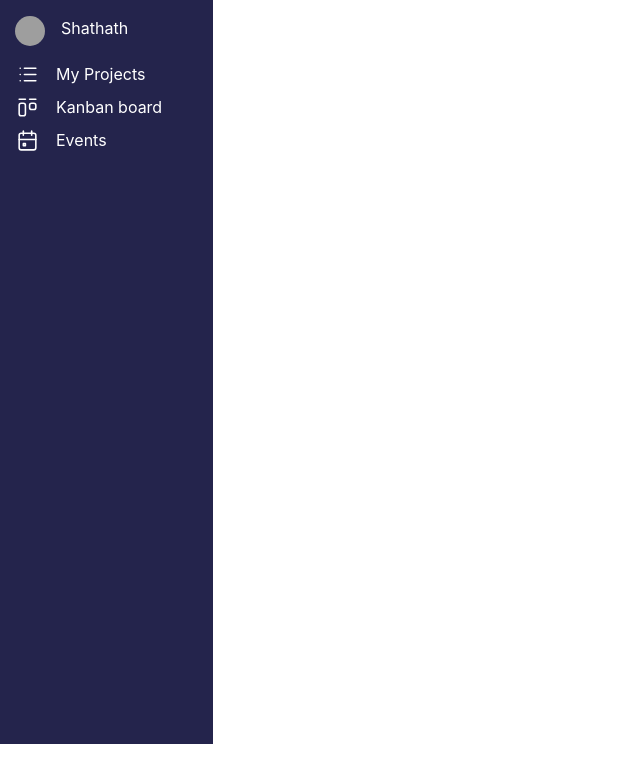
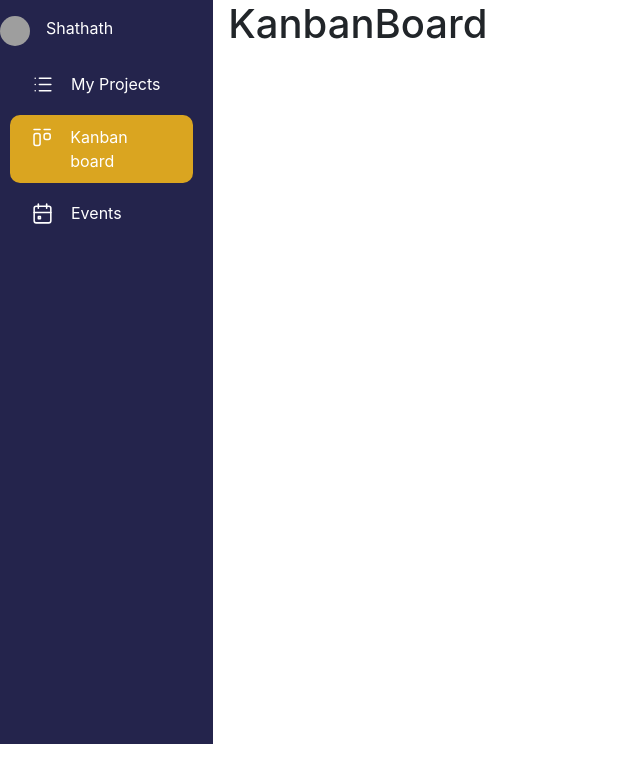
Before and after one commit to Shathath/makesync, a React (Create React App) app in the folder client/: page /kanban in a window 1280 px wide. Shown: the top 782 px of the page, without its empty margins (0-640 px from the left). Built offline with nearby package versions, Linux system fonts and the light colour scheme; grey boxes are pictures that could not be loaded.

Commit message:
hover changes

```diff
--- a/client/package.json
+++ b/client/package.json
@@ -9,6 +9,8 @@
     "react": "^17.0.2",
     "react-dom": "^17.0.2",
     "react-redux": "^7.2.4",
+    "react-router": "^5.2.0",
+    "react-router-dom": "^5.2.0",
     "react-scripts": "4.0.3",
     "redux": "^4.1.0",
     "web-vitals": "^1.1.2"
--- a/client/src/App.js
+++ b/client/src/App.js
@@ -3,13 +3,16 @@ import {connect} from 'react-redux'
 
 import { addTodo } from '../src/actions/actions'
 import AllComponents from '../src/components/allcomponents'
+import {BrowserRouter,withRouter} from 'react-router-dom';
 
 function App(props){
-	console.log("Props",props)
+
 	return(
-		<div>
-			<AllComponents />
-		</div>
+		<BrowserRouter>
+			<div>
+				<AllComponents />
+			</div>
+		</BrowserRouter>
 	)
 }
 const mapStateToProps = (state,props)=>{
--- a/client/src/components/allcomponents.js
+++ b/client/src/components/allcomponents.js
@@ -1,31 +1,38 @@
 import React from 'react';
-import Icons from '../utils/icons';
 
+import Routes from './routes';
+import {BrowserRouter as Router, Switch,withRouter,Route } from 'react-router-dom'
+import MainComponent from './maincomponent';
 
+function AllComponents(){
 
-export default function AllComponents(){
 	return (
 		<section>
 			<main>
 				<div className="container-fluid">
+					<Router>
 						<div className="row" style={{height:'95vh'}}>
-							<div className="col-lg-2 col-sm-1 mb-3" style={{backgroundColor:'#24244C',color:'#fff',alignItems:'center',justifyContent:'center'}}>
+							<div className="col-lg-2 col-sm-1 mb-3 sidebar" style={{backgroundColor:'#24244C',color:'#fff',alignItems:'center',justifyContent:'center'}}>
 								    <div className="user-info mt-3" style={{display:'flex'}}>
 										<img src="https://picsum.photos/200/300" style={{borderRadius:'50%',width:'30px',height:'30px'}} />
 										<span className="ml-3 d-none d-lg-block d-sm-none">Shathath</span>
 									</div>
-									<li className="mt-3" style={{listStyle:'none',display:'flex',}}><Icons name="LIST"     width="25" height="25" stroke="#fff"/><span className="ml-3  d-lg-block d-sm-none">My Projects</span></li>
-									<li className="mt-2" style={{listStyle:'none',display:'flex',}}><Icons name="KANBAN"   width="25" height="25" stroke="#fff"/><span className="ml-3  d-md-none d-lg-block d-sm-none">Kanban board</span></li>
-									<li className="mt-2" style={{listStyle:'none',display:'flex',}}><Icons name="CALENDAR" width="25" height="25" stroke="#fff"/><span className="ml-3  d-md-none d-lg-block d-sm-none">Events</span></li>
+									<Routes />
 							</div>
 							<div className="col-lg-8 col-sm-9 mb-3" style={{}}>
-
+									<Switch>
+										<Route path='/myprojects' component={()=><MainComponent name="myprojects"></MainComponent>}></Route>
+										<Route path='/kanban' component={()=><MainComponent name="kanbanboard"></MainComponent>}></Route>
+									</Switch>
 							</div>
 
 						</div>
+					</Router>
 				</div>
 			</main>
 		</section>
 
 	)
 }
+
+export default withRouter(AllComponents)
--- /dev/null
+++ b/client/src/components/kanbanboard.js
@@ -0,0 +1,5 @@
+import React from 'react';
+
+export default function KanbanBoard(){
+	return <h1>KanbanBoard</h1>
+}
--- /dev/null
+++ b/client/src/components/maincomponent.js
@@ -0,0 +1,13 @@
+import React from 'react';
+import Projects from './projects';
+import KanbanBoard from './kanbanboard'
+
+export default function MainComponent(props){
+	const {name} = props;
+	if(name == 'myprojects')
+		return <Projects />
+	else if(name=='kanbanboard')
+		return <KanbanBoard />
+	else
+		return null
+}
--- /dev/null
+++ b/client/src/components/projects.js
@@ -0,0 +1,5 @@
+import React from 'react';
+
+export default function Projects(){
+	return <h1>Projects</h1>
+}
--- /dev/null
+++ b/client/src/components/routes.js
@@ -0,0 +1,34 @@
+import React from 'react'
+import {BrowserRouter as Router,Switch,Route,Link,NavLink,useLocation} from 'react-router-dom';
+
+
+import Icons from '../utils/icons';
+import '../css/main.css'
+
+export default function Routes(){
+	const location = useLocation().pathname;
+	let isProject,isKanban = ''
+	if(location == '/myprojects') isProject='active'
+	else if(location == '/kanban') isKanban='active'
+
+	return(
+		<React.Fragment>
+			<li className={`mt-3 ${isProject}`} style={{listStyle:'none',display:'flex',}}>
+				<NavLink className="hide-route-style" to='/myprojects'>
+					<Icons name="LIST"  width="25" height="25" stroke="#fff"/><span className="ml-3  d-lg-block d-sm-none">My Projects</span>
+				</NavLink>
+			</li>
+			<li className={`mt-2 ${isKanban}`} style={{listStyle:'none',display:'flex',}}>
+				<NavLink className="hide-route-style" to='/kanban'>
+	  				<Icons name="KANBAN"  width="25" height="25" stroke="#fff"/><span className="ml-3  d-md-none d-lg-block d-sm-none">Kanban board</span>
+				</NavLink>
+			</li>
+			<li className={`mt-2`} style={{listStyle:'none',display:'flex',}}>
+				<NavLink className="hide-route-style" to='/events'>
+	  				<Icons name="CALENDAR"  width="25" height="25" stroke="#fff"/><span className="ml-3  d-md-none d-lg-block d-sm-none">Events</span>
+				</NavLink>
+			</li>
+
+		</React.Fragment>
+	)
+}
--- /dev/null
+++ b/client/src/css/main.css
@@ -0,0 +1,24 @@
+.hide-route-style{
+	color:#fff;
+	text-decoration: none;
+	display: flex;
+	width: 90%;
+	padding: 10px 20px;
+	border-radius: 10px;
+}
+li{
+	margin-left: 10px;
+}
+.hide-route-style:hover{
+	cursor: pointer;
+	color: #fff;
+	text-decoration: none;
+}
+
+.sidebar{
+	padding: 0px;
+}
+
+li .active{
+	background-color: goldenrod;
+}
```
Also changed, not shown: 1 other file (tests, documents, lock files or other folders).
